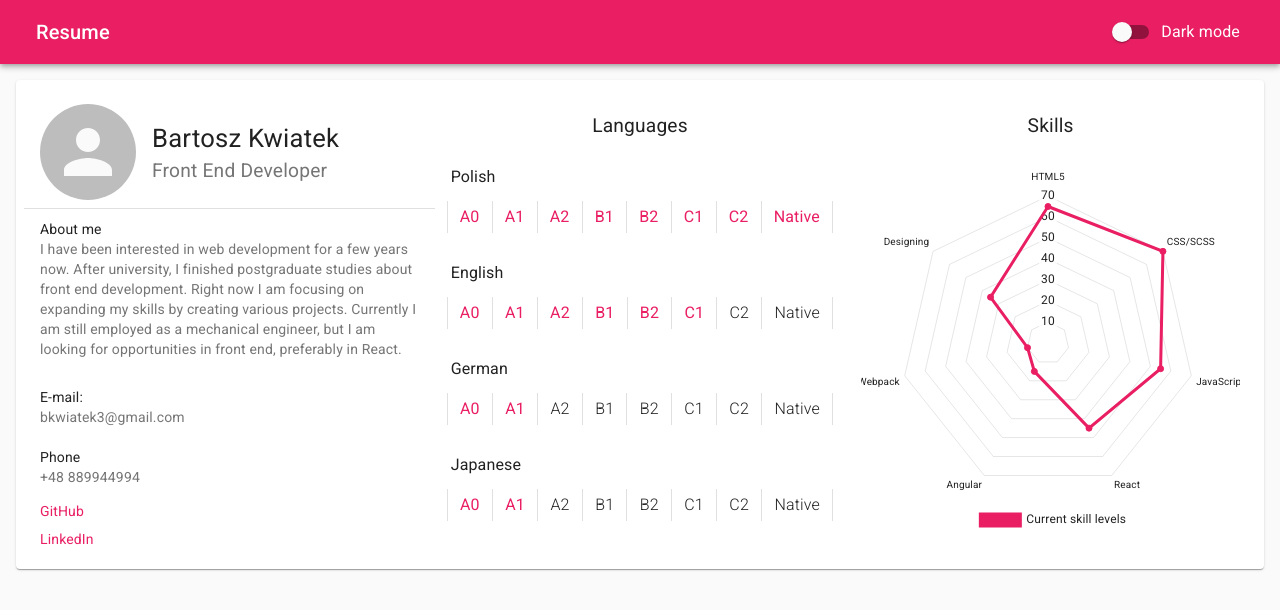
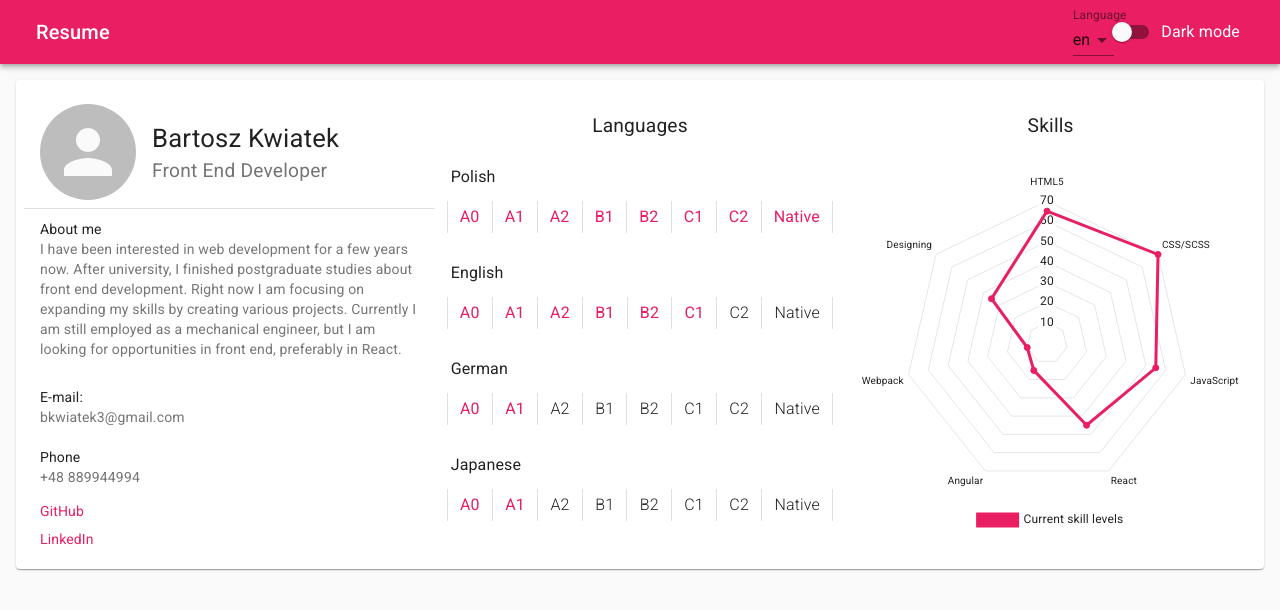
Before and after one commit to bartoszkwiatek/resume, a React (Create React App) app: page / in a window 1280 px wide. Shown: the top 610 px of the page. Built offline with nearby package versions, Linux system fonts and the light colour scheme.

Commit message:
working language select

```diff
--- a/src/App.js
+++ b/src/App.js
@@ -10,6 +10,7 @@ import MenuIcon from '@material-ui/icons/Menu'
 import React, { useEffect, useState } from 'react'
 import { BrowserRouter as Router, Route, Switch } from 'react-router-dom'
 import './App.css'
+import { LanguageSelect } from './LanguageSelect'
 import { MainInfo } from './MainInfo'
 // import { styles } from './styles';
 import { ModeSwitch } from './ModeSwitch'
@@ -40,6 +41,7 @@ function App() {
   const [data, setData] = useState({})
   const [language, setLanguage] = useState('en')
   const [darkMode, setDarkMode] = useState(false)
+  const [availableLanguages, setAvailableLanguages] = useState([])
   const [primaryColor, setPrimaryColor] = useState('#e91e63')
   const classes = useStyles()
 
@@ -57,6 +59,7 @@ function App() {
         (result) => {
           setData(result)
           setIsLoaded(true)
+          setAvailableLanguages(Object.keys(result))
         },
         (error) => {
           setError(error)
@@ -83,6 +86,7 @@ function App() {
           data,
           language,
           darkMode,
+          availableLanguages,
           setDarkMode,
           setLanguage,
           setPrimaryColor,
@@ -99,6 +103,7 @@ function App() {
                 <Typography variant="h6" style={{ flexGrow: 1 }}>
                   Resume
                 </Typography>
+                <LanguageSelect />
                 <ModeSwitch />
               </Toolbar>
             </AppBar>
--- /dev/null
+++ b/src/LanguageSelect.js
@@ -0,0 +1,47 @@
+import { makeStyles } from '@material-ui/core'
+import { grey } from '@material-ui/core/colors'
+import FormControl from '@material-ui/core/FormControl'
+import InputLabel from '@material-ui/core/InputLabel'
+import MenuItem from '@material-ui/core/MenuItem'
+import Select from '@material-ui/core/Select'
+import React, { useContext } from 'react'
+import { StoreContext } from './Store'
+
+const useStyles = makeStyles({
+  switchBase: {
+    '&$checked': {
+      color: grey[800],
+    },
+    '&$checked + $track': {
+      backgroundColor: grey[700],
+    },
+  },
+  checked: {},
+  track: {},
+})
+const LanguageSelect = () => {
+  const context = useContext(StoreContext)
+  const classes = useStyles()
+
+  console.log(context.availableLanguages)
+  const handleChange = (event) => {
+    context.setLanguage(event.target.value)
+  }
+
+  return (
+    <FormControl className={classes.formControl}>
+      <InputLabel id="language-label">Language</InputLabel>
+      <Select
+        labelId="language-label"
+        id="language-select"
+        value={context.language}
+        onChange={handleChange}
+      >
+        {context.availableLanguages.map((language) => (
+          <MenuItem value={language}>{language}</MenuItem>
+        ))}
+      </Select>
+    </FormControl>
+  )
+}
+export { LanguageSelect }
--- a/src/ModeSwitch.js
+++ b/src/ModeSwitch.js
@@ -22,6 +22,7 @@ const useStyles = makeStyles({
 const ModeSwitch = () => {
   const context = useContext(StoreContext)
   const classes = useStyles()
+  console.log(context.availableLanguages)
 
   const handleChange = (event) => {
     context.setDarkMode(event.target.checked)
```
Also changed, not shown: src/Theme.js (+7 -9 lines).
